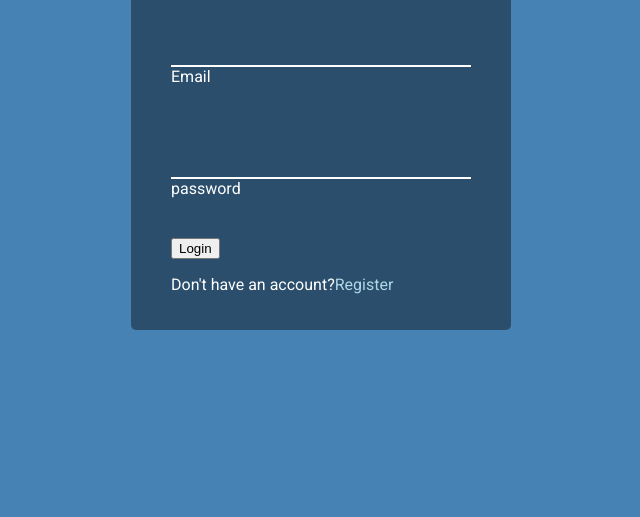
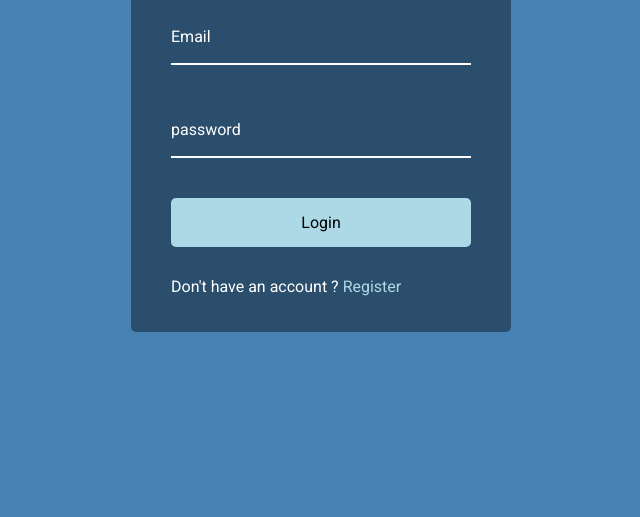
Before and after one commit to Archanach707/Form-Wave-Animation, a plain HTML site: page index.html in a window 1280 px wide. Shown: the part 283-800 px from the top of the page, without its empty margins (319-959 px from the left). Drawn offline with Linux system fonts and the light colour scheme.

Commit message:
1. css is completed, 2 appying js for animation

```diff
--- a/assets/style.css
+++ b/assets/style.css
@@ -33,6 +33,30 @@
   color: lightblue;
 }
 
+.btn {
+  cursor: pointer;
+  display: inline-block;
+  width: 100%;
+  background: lightblue;
+  padding: 15px;
+  font-family: inherit;
+  font-size: 16px;
+  border: 0;
+  border-radius: 5px;
+}
+
+.btn:focus {
+  outline: 0;
+}
+
+.btn:active {
+  transform: scale(0.98);
+}
+
+.text {
+  margin-top: 30px;
+}
+
 .form-control {
   position: relative;
   margin: 20px 0 40px;
@@ -47,4 +71,17 @@
   width: 100%;
   padding: 15px 0;
   font-size: 18px;
+  color: #fff;
+  outline: 0;
 }
+
+.form-control input:focus
+.form-control input:valid {
+  outline: 0;
+}
+
+.form-control label{
+  position: absolute;
+  top: 15px;
+  left: 0;
+}
```
Also changed, not shown: index.html (+1 -1 lines).
